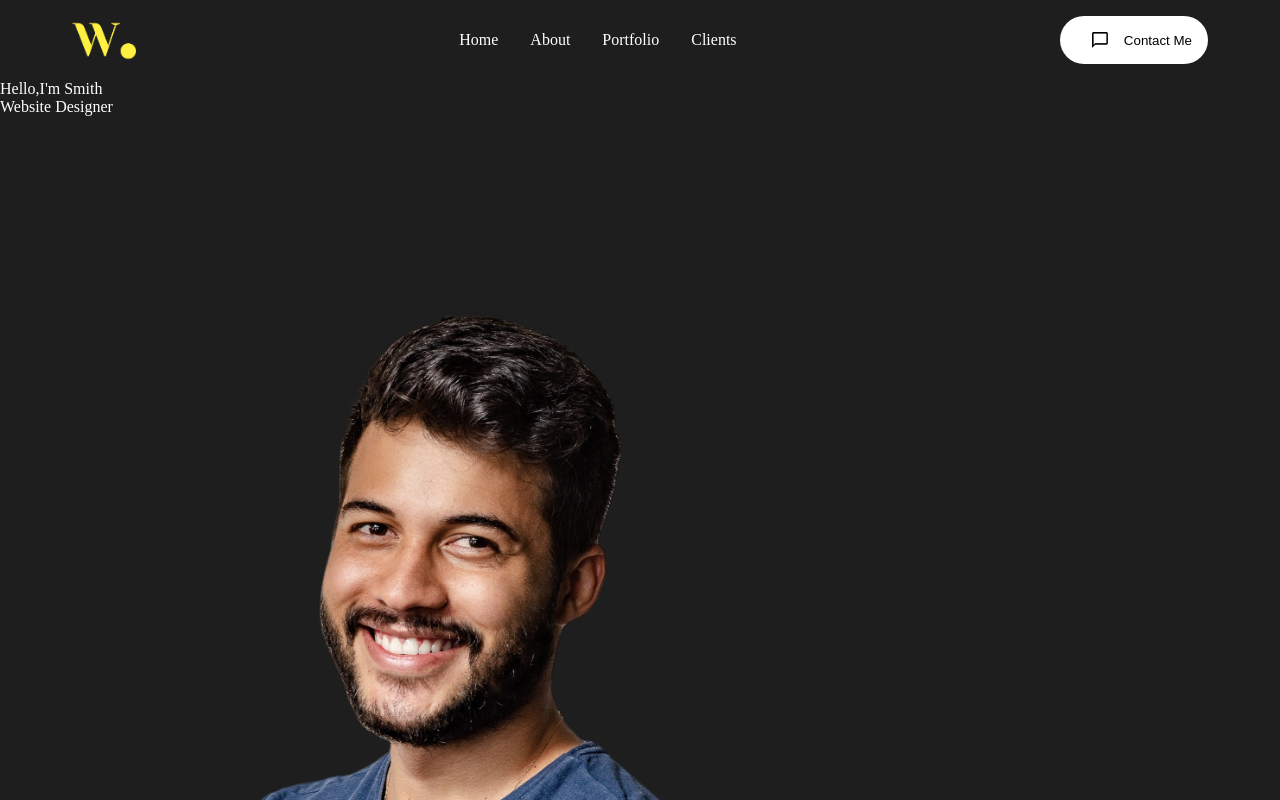
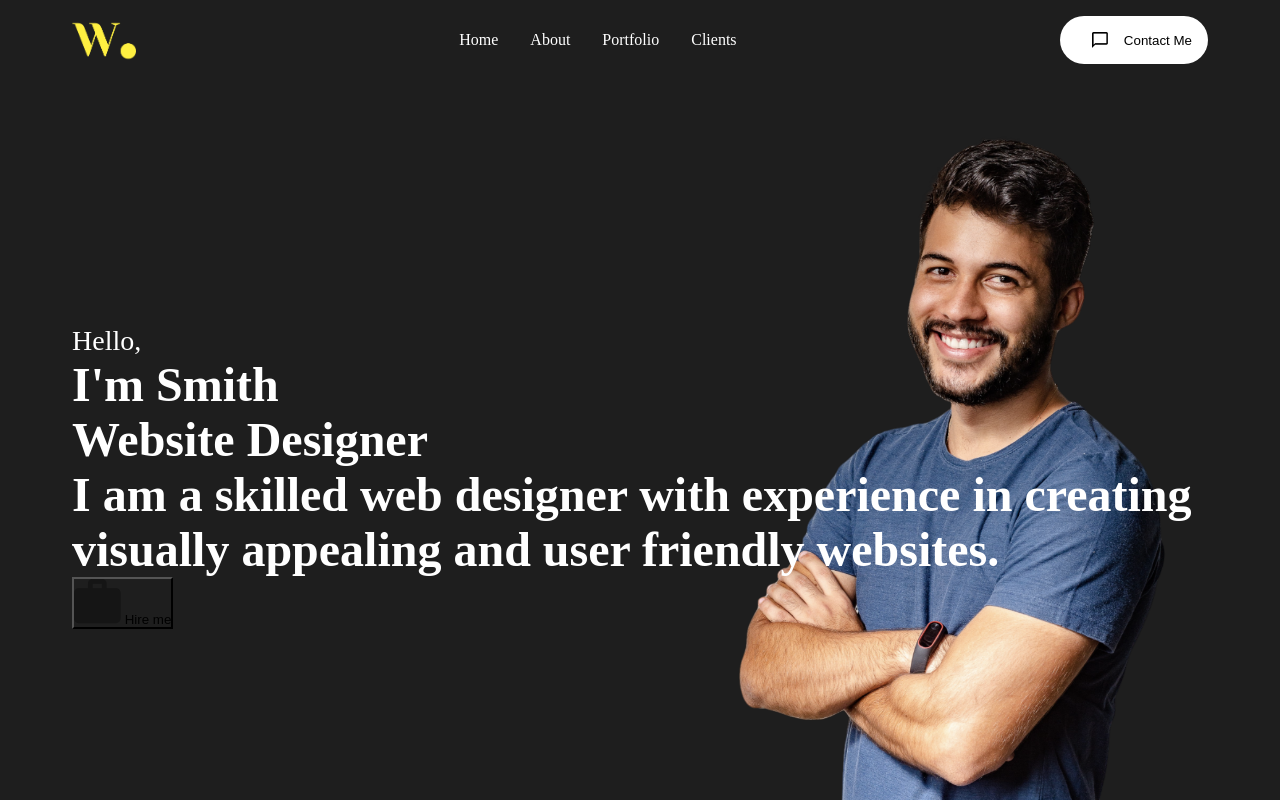
Before and after one commit to MikeYoulend/portfolio, a React (Create React App) app: page / in a window 1280 px wide. Shown: the top 800 px of the page. Built offline with nearby package versions, Linux system fonts and the light colour scheme.

Commit message:
Portfolio

```diff
--- a/src/components/Intro/Intro.jsx
+++ b/src/components/Intro/Intro.jsx
@@ -1,6 +1,8 @@
 import React from "react";
 import "./intro.css";
 import bg from "../../assets/image.png";
+import btnImg from "../../assets/hireme.png";
+import { Link } from "react-scroll";
 
 const Intro = () => {
 	return (
@@ -11,6 +13,15 @@
 					I'm <span className="introName">Smith</span> <br />
 					Website Designer
 				</span>
+				<p className="introPara">
+					I am a skilled web designer with experience in creating visually
+					appealing and user friendly websites.
+				</p>
+				<Link>
+					<button className="btn">
+						<img src={btnImg} alt="Hire me" /> Hire me
+					</button>
+				</Link>
 			</div>
 			<img src={bg} alt="profile" className="bg" />
 		</section>
--- a/src/components/Intro/intro.css
+++ b/src/components/Intro/intro.css
@@ -0,0 +1,33 @@
+#intro {
+	height: calc(100vh - 4rem);
+	width: 100vw;
+	max-width: 75rem;
+	margin: 0 auto;
+	overflow: hidden;
+	position: relative;
+}
+
+.bg {
+	position: absolute;
+	top: -4rem;
+	right: 0;
+	z-index: -1;
+	object-fit: cover;
+	height: 100vh;
+}
+
+.IntroContent {
+	height: 100vh;
+	width: 100vw;
+	padding: 2rem;
+	font-size: 3rem;
+	font-weight: 700;
+	display: flex;
+	flex-direction: column;
+	justify-content: center;
+}
+
+.hello {
+	font-size: 1.75rem;
+	font-weight: 100;
+}
```
